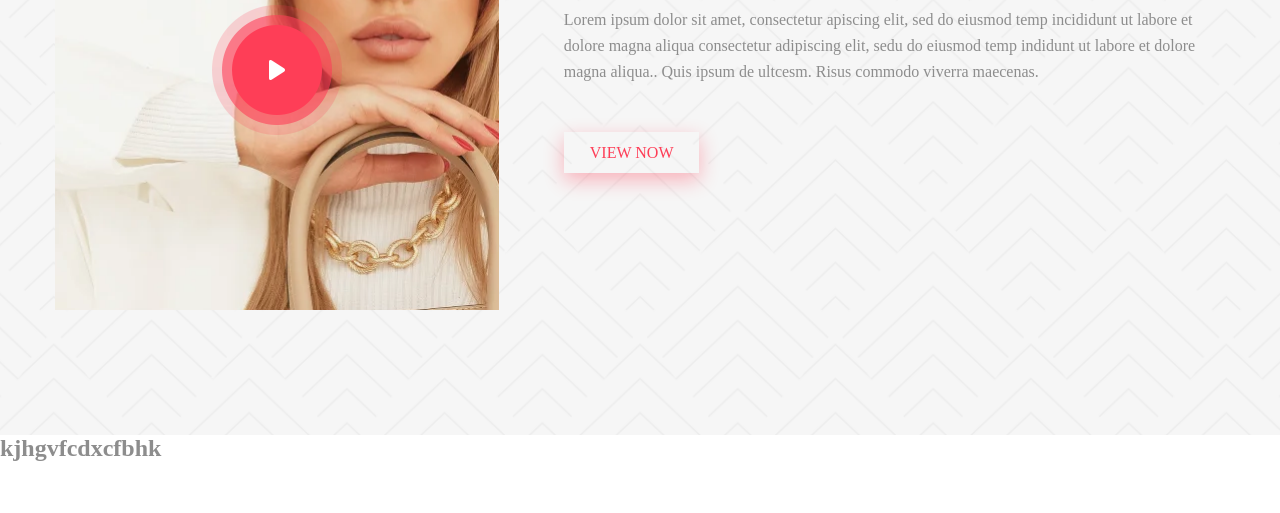
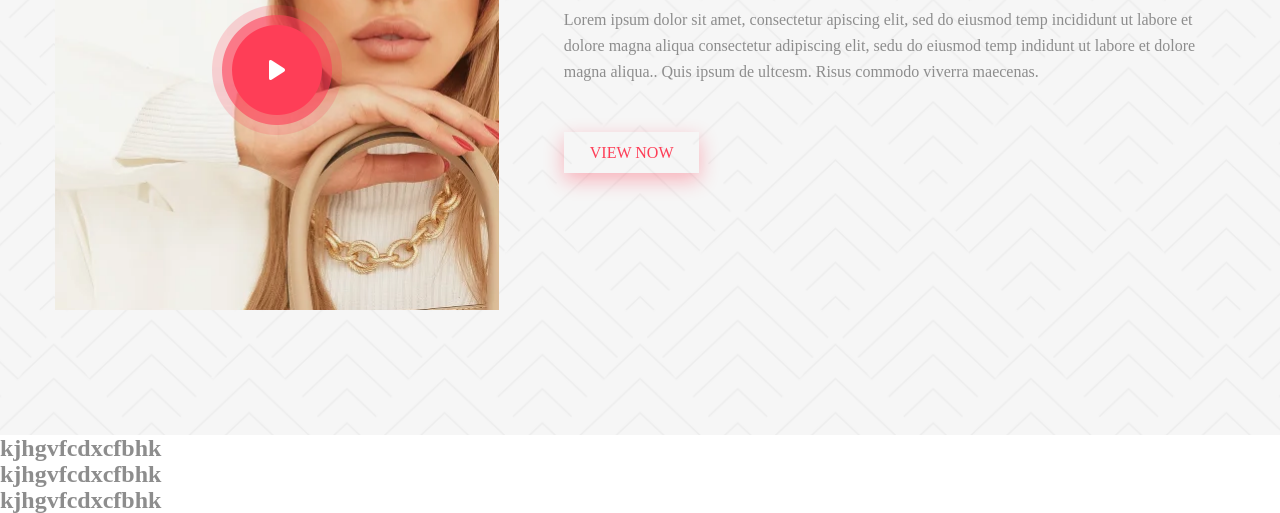
Before and after one commit to Yurnayu/video-gulp, a website: page app/index.html in a window 1280 px wide. Shown: the part 295-808 px from the top of the page. Drawn offline with nearby package versions, Linux system fonts and the light colour scheme; files that its build step writes are made by us from their sources; files whose address does not match are found by name.

Commit message:
added h2

```diff
--- a/app/index.html
+++ b/app/index.html
@@ -27,6 +27,9 @@
         </div>
     </section>
 
+
+    <h2 class="gggg">kjhgvfcdxcfbhk</h2>
+    <h2 class="gggg">kjhgvfcdxcfbhk</h2>
     <h2 class="gggg">kjhgvfcdxcfbhk</h2>
 
     <script src="js/main.min.js"></script>
```
